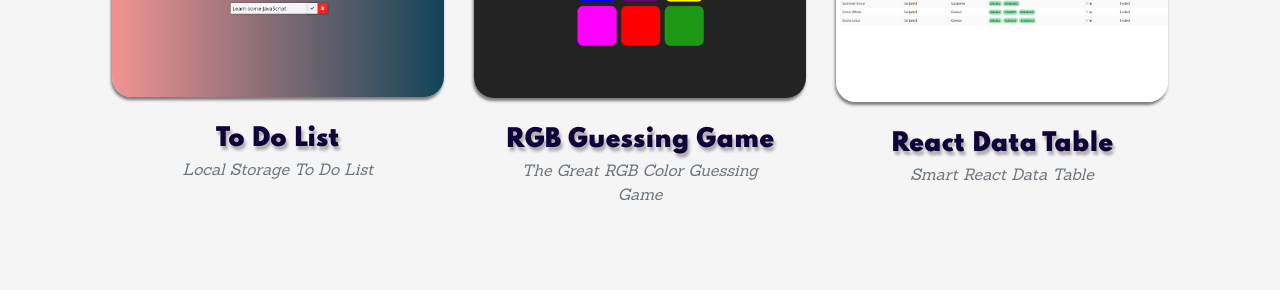
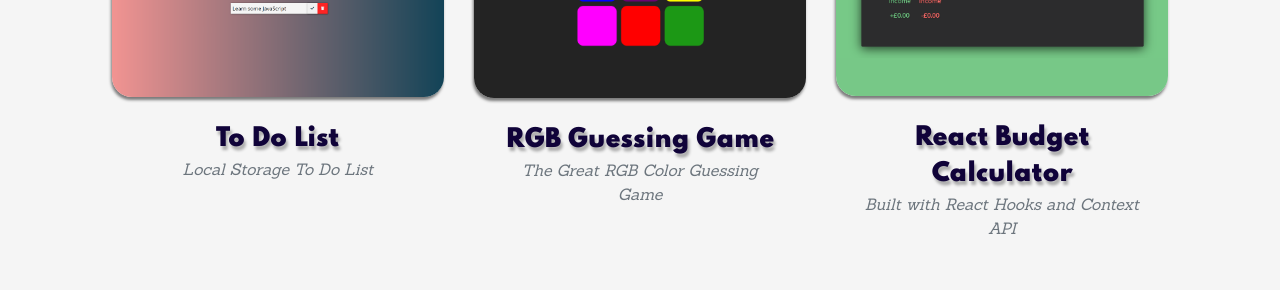
Before and after one commit to Marius-Adam/Portfolio-Website, a React (Create React App) app: page / in a window 1280 px wide. Shown: the part 2380-2670 px from the top of the page. Built offline with nearby package versions, Linux system fonts and the light colour scheme.

Commit message:
Added new project

```diff
--- a/src/resumeData.js
+++ b/src/resumeData.js
@@ -62,8 +62,8 @@
     {
       modalLink: "#projectModal6",
       projectCover: "/images/projects/Project6.png",
-      captionHeading: "React Data Table",
-      captionSub: "Smart React Data Table",
+      captionHeading: "React Budget Calculator",
+      captionSub: "Built with React Hooks and Context API",
     },
   ],
 
@@ -115,9 +115,9 @@
     },
     {
       modalId: "projectModal6",
-      projectTitle: "React Data Table",
+      projectTitle: "React Budget Calculator",
       projectDetails:
-        "In development, refactoring old code and implementing react hooks.",
+        "I build this budget calculator as a result of a tutorial I found on React Hooks. Hooks are functions that let you “hook into” React state and lifecycle features from function components.",
       projectImg: "/images/projects/Project6.png",
     },
   ],
```
Also changed, not shown: public/images/projects/Project6.png.
